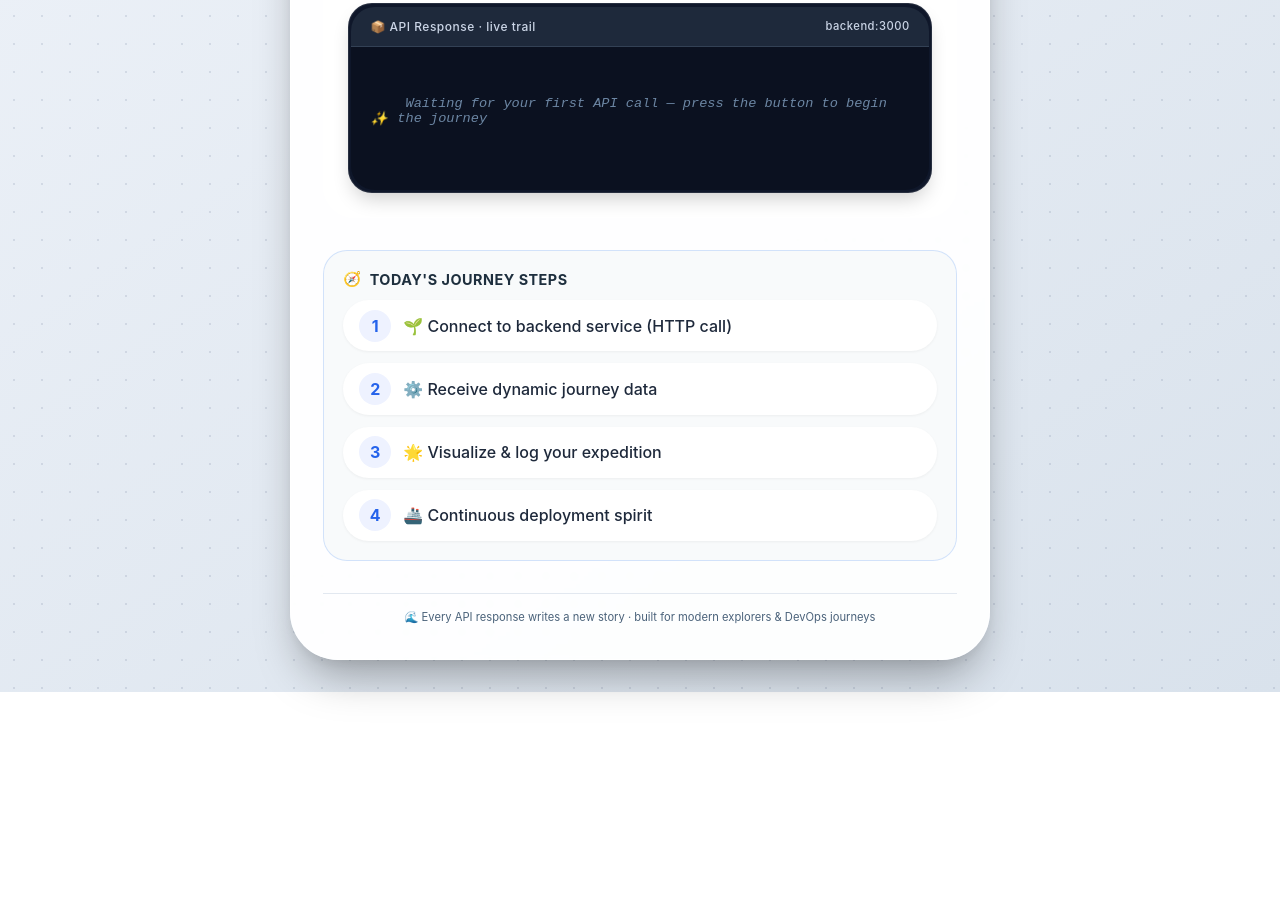
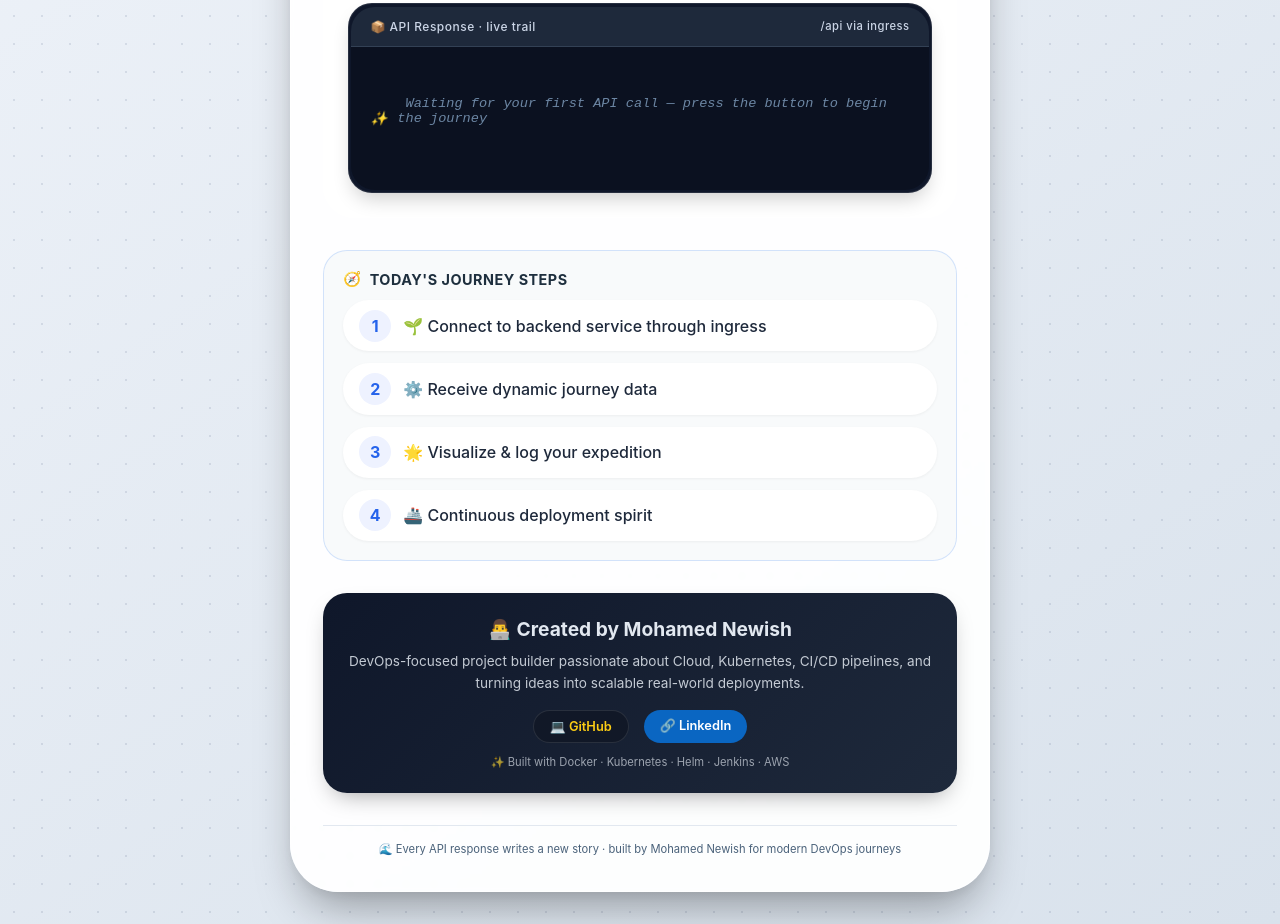
Before and after one commit to MohamedSayed458/journey-app-devops, a plain HTML site: page frontend/index.html in a window 1280 px wide. Shown: the part 474-1398 px from the top of the page. Before the commit the page ends 1166 px from the top, so only its background shows below. Drawn offline with Linux system fonts and the light colour scheme.

Commit message:
Enhance frontend UI with personal branding and developer section (Mohamed Newish)

```diff
--- a/frontend/index.html
+++ b/frontend/index.html
@@ -22,7 +22,6 @@
             position: relative;
         }
 
-        /* subtle animated background pattern */
         body::before {
             content: "";
             position: absolute;
@@ -36,7 +35,6 @@
             pointer-events: none;
         }
 
-        /* main card container */
         .journey-card {
             max-width: 700px;
             width: 100%;
@@ -49,7 +47,6 @@
             border: 1px solid rgba(255, 255, 255, 0.6);
         }
 
-        /* header area with journey theme */
         .hero-header {
             background: linear-gradient(112deg, #1e2b3c 0%, #0f212f 100%);
             padding: 2rem 2rem 1.8rem 2rem;
@@ -102,7 +99,6 @@
             backdrop-filter: blur(2px);
         }
 
-        /* main content area */
         .content-panel {
             padding: 2rem 2rem 2.2rem;
         }
@@ -240,7 +236,6 @@
             gap: 10px;
         }
 
-        /* journey timeline inspiration */
         .journey-timeline {
             margin-top: 1.8rem;
             background: rgba(245, 248, 250, 0.7);
@@ -293,6 +288,66 @@
         .step-text {
             font-weight: 500;
             color: #1e293b;
+        }
+
+        .creator-section {
+            margin-top: 2rem;
+            padding: 1.5rem;
+            border-radius: 1.5rem;
+            background: linear-gradient(135deg, #0f172a, #1e293b);
+            color: #e2e8f0;
+            text-align: center;
+            box-shadow: 0 10px 25px -10px rgba(0,0,0,0.4);
+        }
+
+        .creator-section h3 {
+            margin-bottom: 10px;
+            font-size: 1.2rem;
+        }
+
+        .creator-section p {
+            font-size: 0.85rem;
+            opacity: 0.85;
+            margin-bottom: 15px;
+            line-height: 1.6;
+        }
+
+        .creator-links {
+            display: flex;
+            justify-content: center;
+            gap: 15px;
+            flex-wrap: wrap;
+        }
+
+        .creator-links a {
+            text-decoration: none;
+            padding: 8px 16px;
+            border-radius: 30px;
+            font-size: 0.8rem;
+            transition: 0.2s ease;
+            font-weight: 600;
+        }
+
+        .github-link {
+            background: #111827;
+            color: #facc15;
+            border: 1px solid rgba(255,255,255,0.1);
+        }
+
+        .linkedin-link {
+            background: #0a66c2;
+            color: white;
+        }
+
+        .creator-links a:hover {
+            transform: translateY(-2px);
+            opacity: 0.92;
+        }
+
+        .creator-stack {
+            margin-top: 12px;
+            font-size: 0.7rem;
+            opacity: 0.65;
         }
 
         .footer-note {
@@ -363,7 +418,7 @@
             <div class="response-area">
                 <div class="response-header">
                     <span>📦 API Response · live trail</span>
-                    <span style="font-size: 0.7rem;">backend:3000</span>
+                    <span style="font-size: 0.7rem;">/api via ingress</span>
                 </div>
                 <div class="response-content" id="responseContainer">
                     <div class="placeholder-text">
@@ -373,7 +428,6 @@
             </div>
         </div>
 
-        <!-- inspirational journey timeline (just UI storytelling) -->
         <div class="journey-timeline">
             <div class="timeline-title">
                 <span>🧭</span> today's journey steps
@@ -381,7 +435,7 @@
             <div class="timeline-items">
                 <div class="timeline-step">
                     <div class="step-icon">1</div>
-                    <div class="step-text">🌱 Connect to backend service (HTTP call)</div>
+                    <div class="step-text">🌱 Connect to backend service through ingress</div>
                 </div>
                 <div class="timeline-step">
                     <div class="step-icon">2</div>
@@ -397,26 +451,45 @@
                 </div>
             </div>
         </div>
+
+        <div class="creator-section">
+            <h3>👨‍💻 Created by Mohamed Newish</h3>
+            <p>
+                DevOps-focused project builder passionate about Cloud, Kubernetes, CI/CD pipelines,
+                and turning ideas into scalable real-world deployments.
+            </p>
+
+            <div class="creator-links">
+                <a class="github-link" href="https://github.com/MohamedSayed458" target="_blank" rel="noopener noreferrer">
+                    💻 GitHub
+                </a>
+
+                <a class="linkedin-link" href="https://www.linkedin.com/in/mohamed-newish-8470a5395" target="_blank" rel="noopener noreferrer">
+                    🔗 LinkedIn
+                </a>
+            </div>
+
+            <div class="creator-stack">
+                ✨ Built with Docker · Kubernetes · Helm · Jenkins · AWS
+            </div>
+        </div>
+
         <div class="footer-note">
-            🌊 Every API response writes a new story · built for modern explorers & DevOps journeys
+            🌊 Every API response writes a new story · built by Mohamed Newish for modern DevOps journeys
         </div>
     </div>
 </div>
 
 <script>
-    // enhanced fetchData with error handling, loading state, and beautiful JSON representation
     async function fetchData() {
         const responseContainer = document.getElementById('responseContainer');
         const callBtn = document.getElementById('callApiBtn');
 
-        // save original button content to restore later
         const originalBtnHTML = callBtn.innerHTML;
 
-        // loading state UI
         callBtn.innerHTML = '<span class="loading-spinner"></span> summoning API ...';
         callBtn.disabled = true;
 
-        // show loading animation in response area
         responseContainer.innerHTML = `
             <div style="display: flex; align-items: center; gap: 12px; color: #cbd5e6;">
                 <div class="loading-spinner" style="border-top-color:#60a5fa; border-width:2px;"></div>
@@ -425,10 +498,6 @@
         `;
 
         try {
-            // IMPORTANT: The original endpoint used "http://backend:3000" (relative to container/host)
-            // To align with typical local dev & demo, but we keep exact original URL for backend resolution.
-            // In a real scenario, if backend is not reachable, we will show fallback but keep the API spirit.
-            // For modern web, we also implement a timeout to avoid infinite waiting.
             const controller = new AbortController();
             const timeoutId = setTimeout(() => controller.abort(), 8000);
 
@@ -438,6 +507,7 @@
                     'Accept': 'application/json',
                 }
             });
+
             clearTimeout(timeoutId);
 
             if (!res.ok) {
@@ -446,16 +516,13 @@
 
             const data = await res.json();
 
-            // format output nicely - pretty print JSON if object/array
             let formattedOutput = "";
             if (typeof data === 'object') {
                 formattedOutput = JSON.stringify(data, null, 2);
-                // syntax highlight-like with spans? but we use monospace + light colors
             } else {
                 formattedOutput = String(data);
             }
 
-            // additional journey context : we detect if data contains 'journey' or 'message' etc.
             let journeyBadge = '';
             if (data && typeof data === 'object') {
                 if (data.message || data.status || data.journey) {
@@ -476,15 +543,14 @@
                 </div>
             `;
 
-            // also log to console as original behavior but enriched
             console.log("Journey API response:", data);
 
         } catch (error) {
             let errorMsg = "";
             if (error.name === 'AbortError') {
-                errorMsg = "⏳ API timeout — backend not reachable or slow. Make sure backend service is running on 'backend:3000' (container environment).";
+                errorMsg = "⏳ API timeout — backend not reachable or slow. Check the backend service and ingress route.";
             } else if (error.message.includes('Failed to fetch') || error.message.includes('NetworkError')) {
-                errorMsg = "🌐 Network journey blocked / backend unreachable. Check if backend service is active and CORS / connectivity allows access. (Expected in local static environment without backend)";
+                errorMsg = "🌐 Network journey blocked / backend unreachable. Check ingress, backend service, and cluster connectivity.";
             } else {
                 errorMsg = `⚠️ Journey error: ${error.message}`;
             }
@@ -495,18 +561,16 @@
                         <span>🚧</span> <strong>Expedition interrupted</strong>
                     </div>
                     <div style="color:#facc15; font-family: monospace; font-size:0.8rem;">${escapeHtml(errorMsg)}</div>
-                    <div style="font-size:0.7rem; color:#5f7f9e;">💡 tip: In a real DevOps pipeline, ensure backend service is exposed or use mock mode. But your journey spirit remains!</div>
+                    <div style="font-size:0.7rem; color:#5f7f9e;">💡 tip: In a real DevOps pipeline, ensure ingress, backend service, and deployment rollout are healthy.</div>
                 </div>
             `;
             console.error("API fetch error:", error);
         } finally {
-            // restore button state
             callBtn.innerHTML = originalBtnHTML;
             callBtn.disabled = false;
         }
     }
 
-    // simple helper to avoid XSS and preserve formatting
     function escapeHtml(str) {
         if (!str) return '';
         return str.replace(/[&<>]/g, function(m) {
@@ -519,36 +583,21 @@
         });
     }
 
-    // attach event listener to button (ensuring DOM fully loaded)
     document.addEventListener('DOMContentLoaded', () => {
         const btn = document.getElementById('callApiBtn');
         if (btn) {
-            // remove any existing listeners to be safe, then attach
             const newBtn = btn.cloneNode(true);
             btn.parentNode.replaceChild(newBtn, btn);
             newBtn.addEventListener('click', fetchData);
-            // reassign id to keep reference consistent
             newBtn.id = 'callApiBtn';
         }
 
-        // Optional: show a little welcome message in console
-        console.log("💫 JourneyFlow UI ready · awaiting API expedition to backend:3000");
-
-        // Additional decorative: simulate that the journey is alive
-        const responseDiv = document.getElementById('responseContainer');
-        if (responseDiv && responseDiv.innerHTML.includes('Waiting')) {
-            // keep placeholder
-        }
+        console.log("💫 JourneyFlow UI ready · awaiting API expedition through /api");
     });
 
-    // also handle if script runs after load
-    if (document.readyState === 'loading') {
-        // already waiting for DOMContentLoaded
-    } else {
-        // if script loaded after dom, ensure button exists
+    if (document.readyState !== 'loading') {
         if (document.getElementById('callApiBtn')) {
             const btn = document.getElementById('callApiBtn');
-            // avoid double binding
             if (!btn.hasAttribute('data-listener')) {
                 btn.setAttribute('data-listener', 'true');
                 btn.addEventListener('click', fetchData);
```
Also changed, not shown: README.md.
